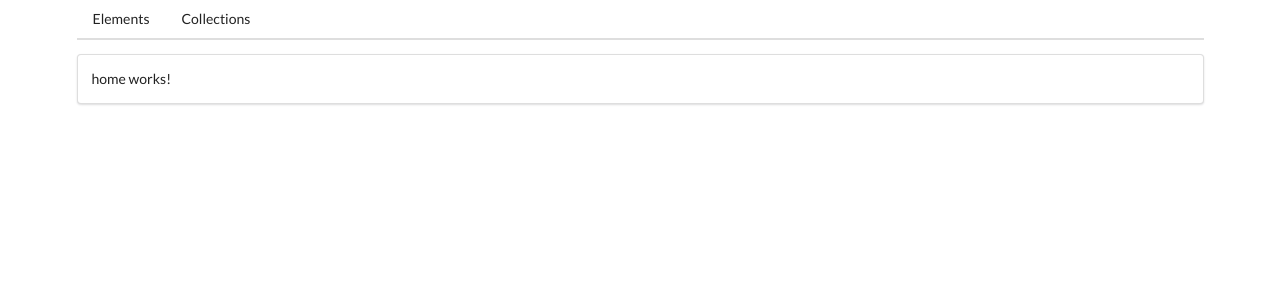
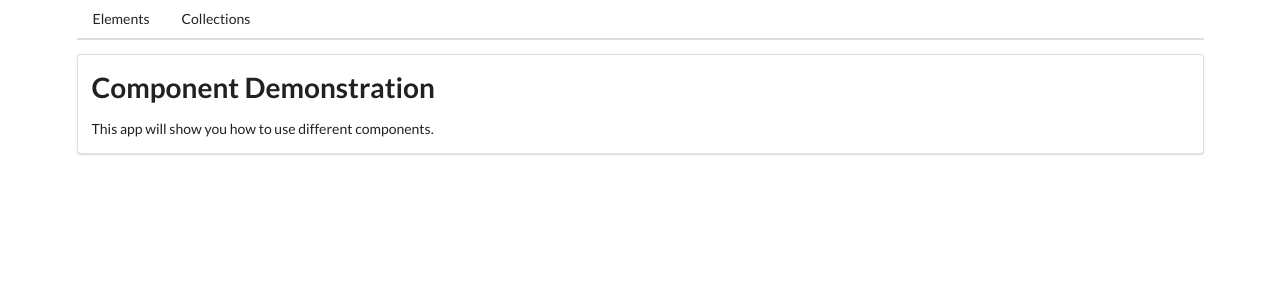
Before and after one commit to sidsid14/angular_comps, an Angular app: page / in a window 1280 px wide. Shown: the top 300 px of the page. Built offline with nearby package versions, Linux system fonts and the light colour scheme.

Commit message:
template edit for home and not found components

```diff
--- a/src/app/home/home.component.html
+++ b/src/app/home/home.component.html
@@ -1 +1,4 @@
-<p>home works!</p>
+<h1>Component Demonstration</h1>
+<p>
+    This app will show you how to use different components.
+</p>
--- a/src/app/not-found/not-found.component.html
+++ b/src/app/not-found/not-found.component.html
@@ -1 +1 @@
-<p>not-found works!</p>
+<h3>Oops....Page not found.</h3>
```
